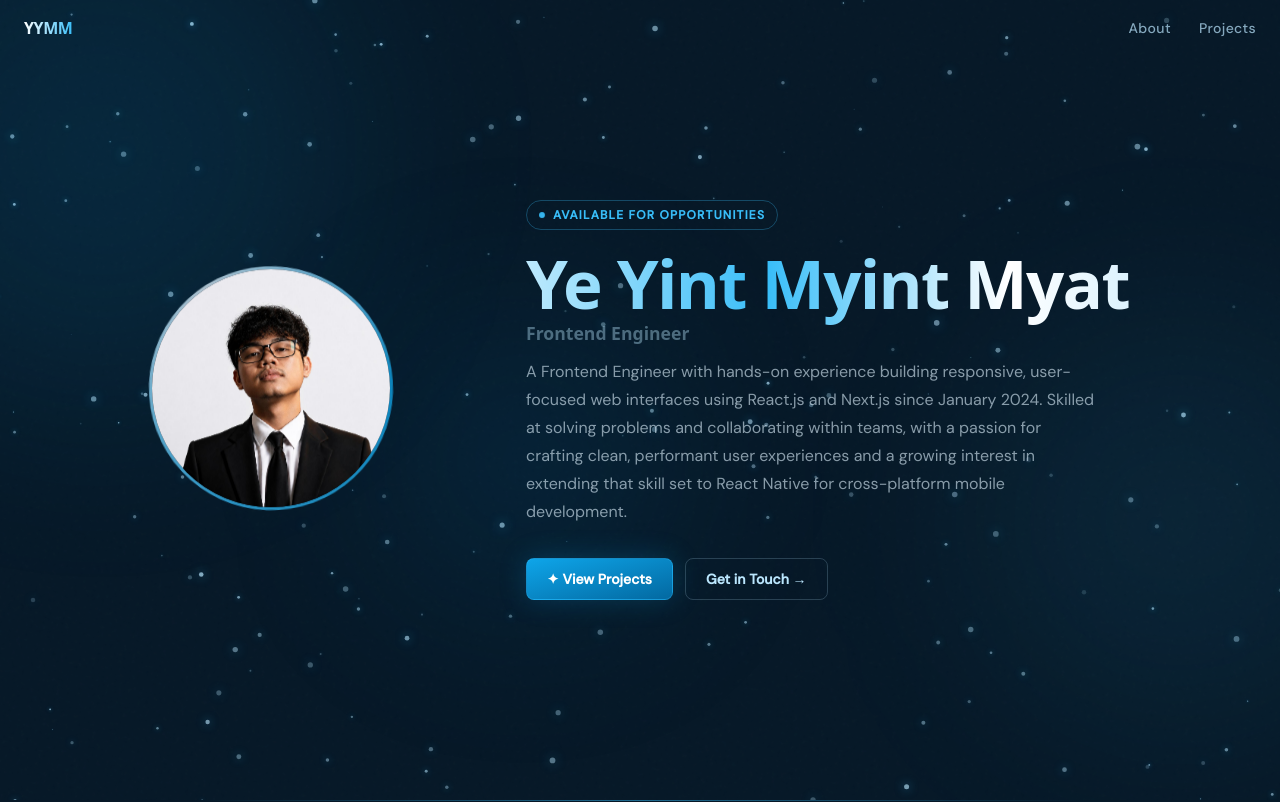
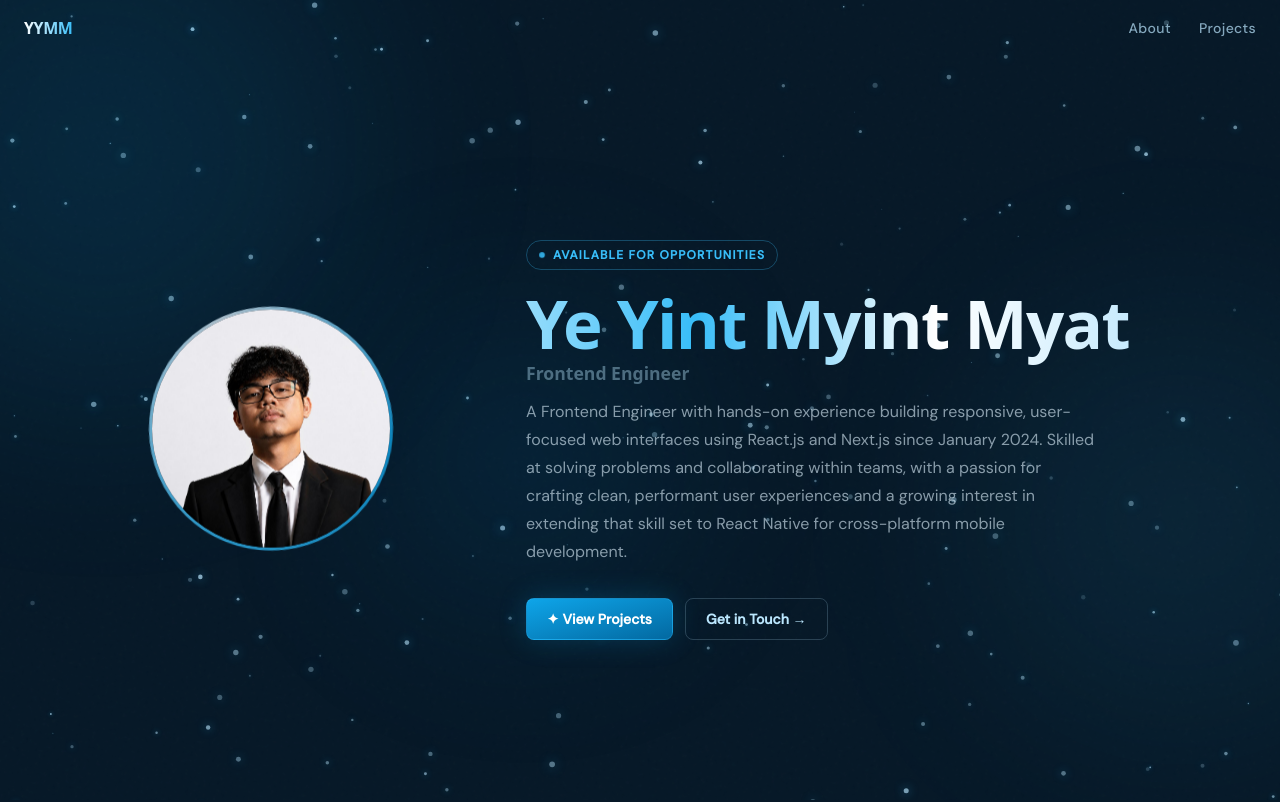
Before and after one commit to YeYint3424/portfolio, a Next.js app: page / in a window 1280 px wide. Shown: the top 802 px of the page. Built offline with nearby package versions, Linux system fonts and the light colour scheme; no server answers.

Commit message:
[update] UI margin

```diff
--- a/components/Hero.tsx
+++ b/components/Hero.tsx
@@ -9,7 +9,7 @@ export default function Hero() {
     <Reveal>
       <section
         id="about"
-        className="max-w-6xl min-h-screen flex justify-evenly items-center w-full mx-auto"
+        className="max-w-6xl min-h-screen flex justify-evenly items-center w-full mx-auto mt-10 md:mx-auto"
       >
         <div className="max-w-6xl w-full flex flex-col md:flex-row justify-evenly items-center gap-12">
           {/* Avatar */}
```
